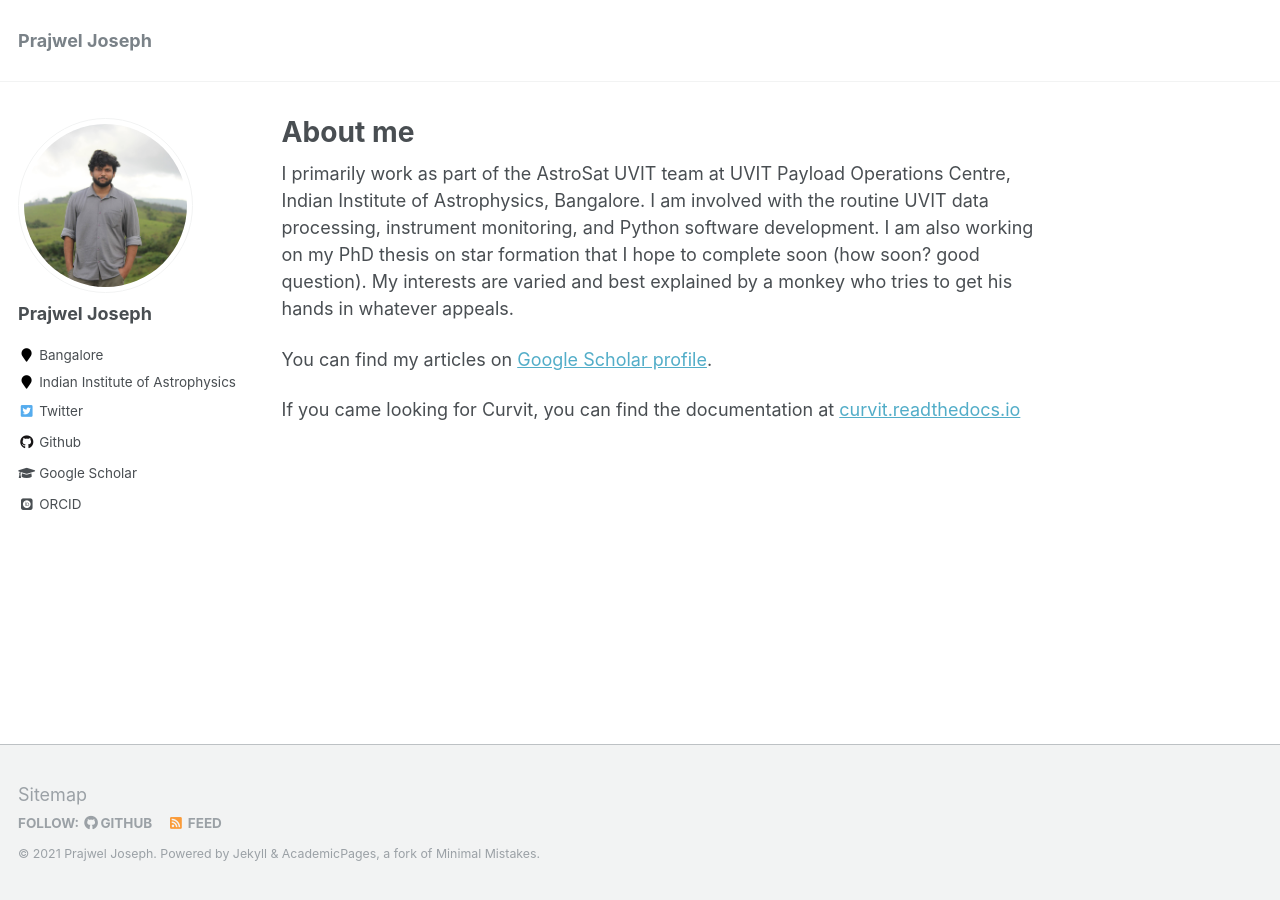
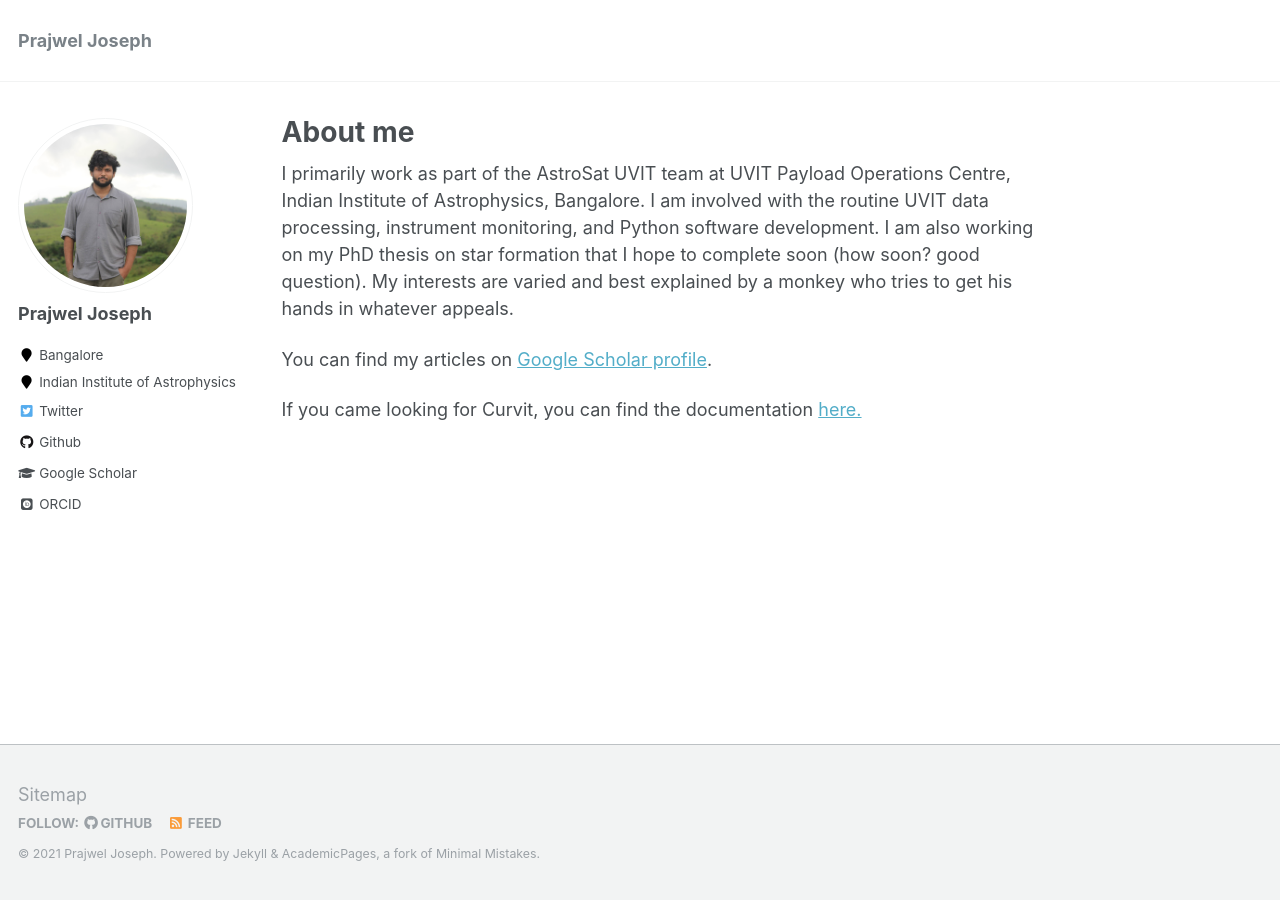
Before and after one commit to prajwel/prajwel.github.io, a Jekyll site: the page built from _pages/about.md, in a window 1280 px wide. Built offline with Jekyll 4.4.1, drawn with Linux system fonts in a browser that asks for light colours; some web fonts are replaced.

Commit message:
Update about.md

```diff
--- a/_pages/about.md
+++ b/_pages/about.md
@@ -13,4 +13,4 @@ I primarily work as part of the AstroSat UVIT team at UVIT Payload Operations Ce
 
 You can find my articles on <a href="https://scholar.google.co.in/citations?user=zSnUDggAAAAJ&hl=en">Google Scholar profile</a>.
 
-If you came looking for Curvit, you can find the documentation at <a href="curvit.readthedocs.io">curvit.readthedocs.io</a>
+If you came looking for Curvit, you can find the documentation <a href="https://curvit.readthedocs.io">here.</a>
```
